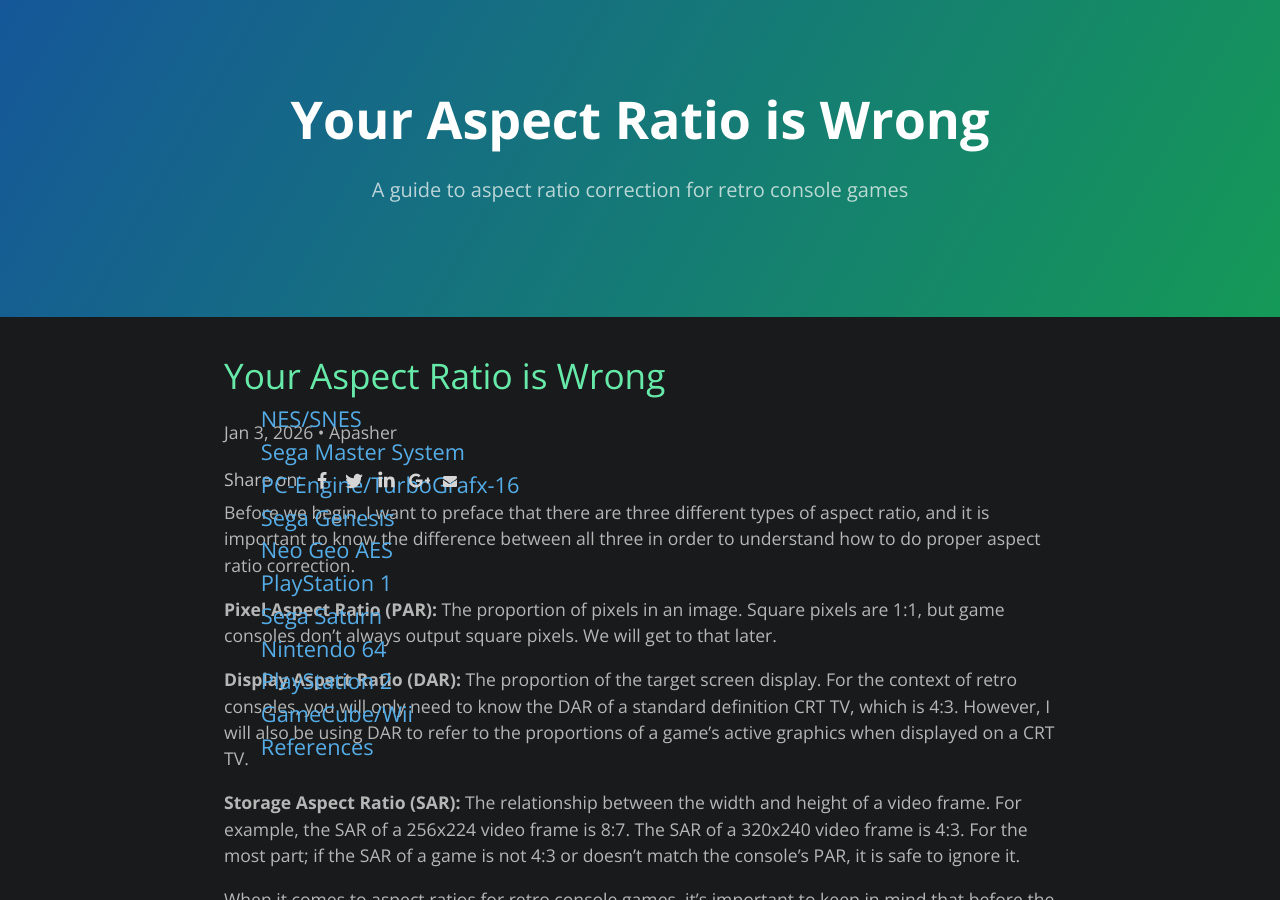
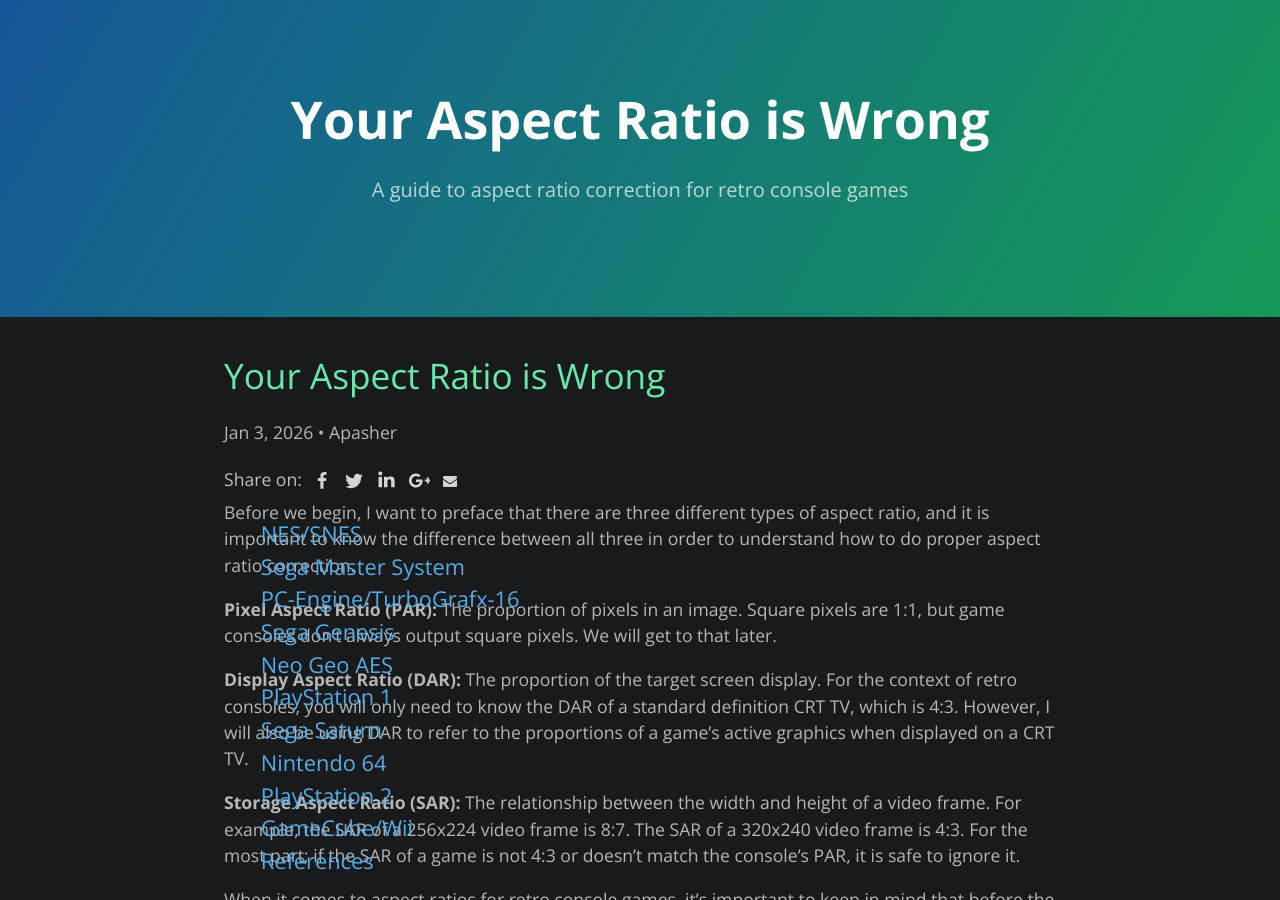
Before and after one commit to Apasher/apasher.github.io, a Jekyll site: the page built from _posts/2026-01-03-aspect-ratio-correction-guide.md, in a window 1280 px wide and 900 px high. Built offline with Jekyll 4.4.1, drawn with Linux system fonts in a browser that asks for light colours; comment, search, counter and statistics services are not loaded.

Commit message:
Update post.html

```diff
--- a/_layouts/post.html
+++ b/_layouts/post.html
@@ -15,15 +15,9 @@ layout: default
   <meta charset="UTF-8">
 </head>
 <body>
-  <aside id="sidebar">
-    <nav class="navigator" id="nav">
-      {% assign n=site.navigation %}
-      {% include toc.html html=content sanitize=n.sanitize strip_par=n.strip_par class=n.class id=n.id h_min=n.h_min h_max=n.h_max ordered=n.ordered item_class=n.item_class submenu_class=n.submenu_class base_url=n.base_url anchor_class=n.anchor_class skip_no_ids=n.skip_no_ids %}
-    </nav>
-  </aside>
+
 
   <article itemscope itemtype="http://schema.org/BlogPosting">
-
     <header class="post-header">
       <h1 class="post-title" itemprop="name headline">{{ page.title | escape }}</h1>
       <p class="post-meta">
@@ -36,6 +30,13 @@ layout: default
           • <span itemprop="author" itemscope itemtype="http://schema.org/Person"><span itemprop="name">{{ page.author }}</span></span>
         {% endif %}</p>
     </header>
+
+    <aside id="sidebar">
+      <nav class="navigator" id="nav">
+        {% assign n=site.navigation %}
+        {% include toc.html html=content sanitize=n.sanitize strip_par=n.strip_par class=n.class id=n.id h_min=n.h_min h_max=n.h_max ordered=n.ordered item_class=n.item_class submenu_class=n.submenu_class base_url=n.base_url anchor_class=n.anchor_class skip_no_ids=n.skip_no_ids %}
+      </nav>
+    </aside>
 
     <div class="share-links no-print">
       {% include sharelinks.html %}
```
